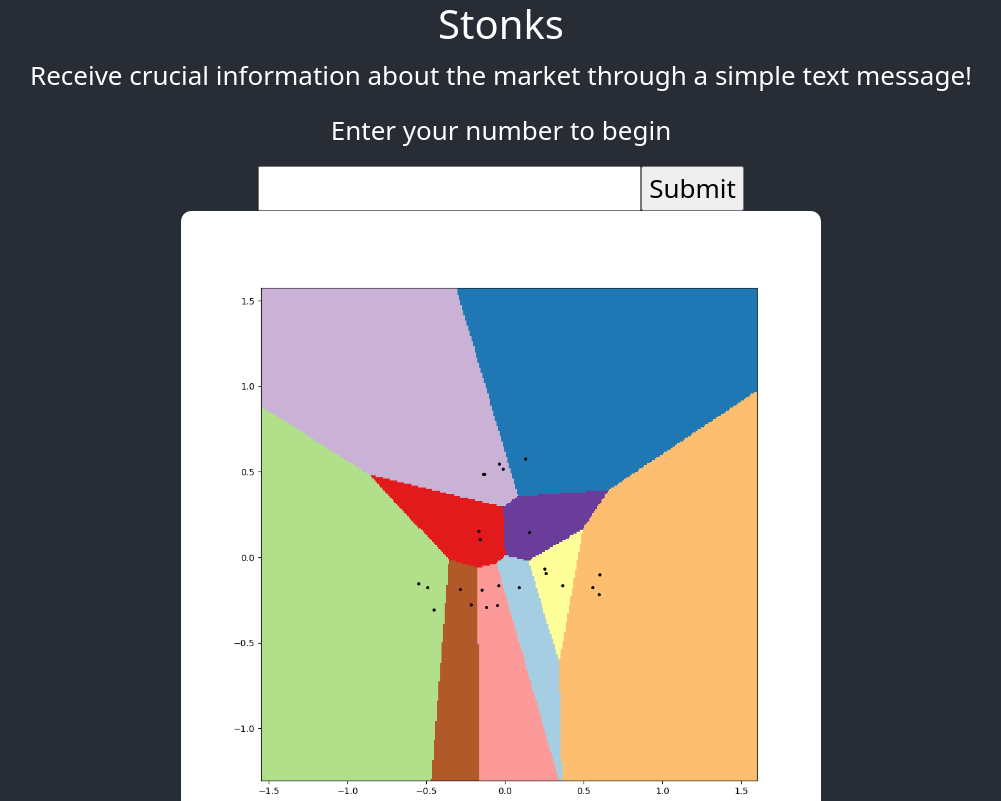
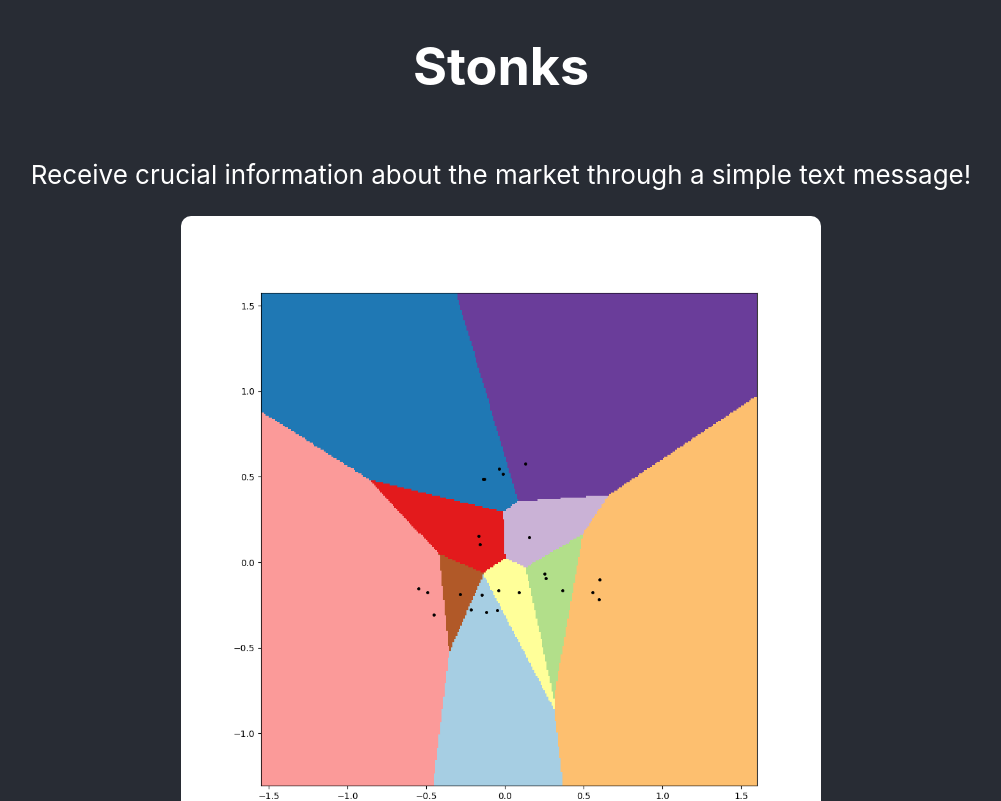
Before and after one commit to R1sh11172/Hacklytics2023Project, a React (Create React App) app in the folder hack2023/: page / in a window 1280 px wide. Shown: the top 801 px of the page, without its empty margins (139-1140 px from the left). Built offline with nearby package versions, Linux system fonts and the light colour scheme.

Commit message:
changes to react

```diff
--- a/hack2023/src/App.js
+++ b/hack2023/src/App.js
@@ -6,13 +6,11 @@ import plot4 from "./my_plot4.png";
 import plot5 from "./my_plot5.png";
 import plot6 from "./my_plot6.png";
 import "./App.css";
-import "bootstrap/dist/css/bootstrap.min.css";
 import { send_sms } from "./send_sms.js";
+var phoneNumbers = [];
+var i = 0;
+function App() {
 
-function App() {
-  function getNumber() {
-    send_sms();
-  }
   return (
     <div className="App">
       <header className="App-header">
@@ -21,11 +19,8 @@ function App() {
           Receive crucial information about the market through a simple text
           message!
         </p>
-        <p>Enter your number to begin</p>
-        <form>
-          <input type="text" name="name" id="userInput" />
-          <input type="submit" value="Submit" onClick={() => getNumber()} />
-        </form>
+
+
         <img src={plot1} className="plot1" alt="logo" />
         <p className="cluster_subtitle">Cluster of stock data</p>
         <img src={plot2} className="plot2" alt="logo" />
--- a/hack2023/src/send_sms.js
+++ b/hack2023/src/send_sms.js
@@ -1,17 +1,3 @@
 // Download the helper library from https://www.twilio.com/docs/node/install
 // Find your Account SID and Auth Token at twilio.com/console
 // and set the environment variables. See http://twil.io/secure
-
-const client = require("twilio");
-export function send_sms() {
-  const accountSid = "AC4145f33db19c8adff71fab19c45859e1";
-  const authToken = "3c9810f77e383ed12cb1d14a96898c34";
-  client(accountSid, authToken);
-  client.messages
-    .create({
-      body: "Hello",
-      from: "+14694614640",
-      to: "+14695697885",
-    })
-    .then((message) => console.log(message.sid));
-}
```
Also changed, not shown: hack2023/src/my_plot1.png, 1 other file (tests, documents, lock files or other folders).
